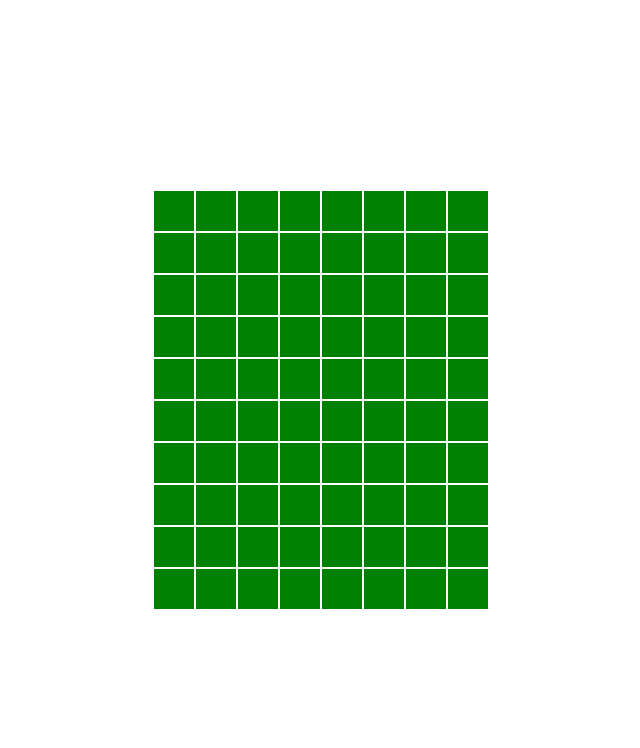
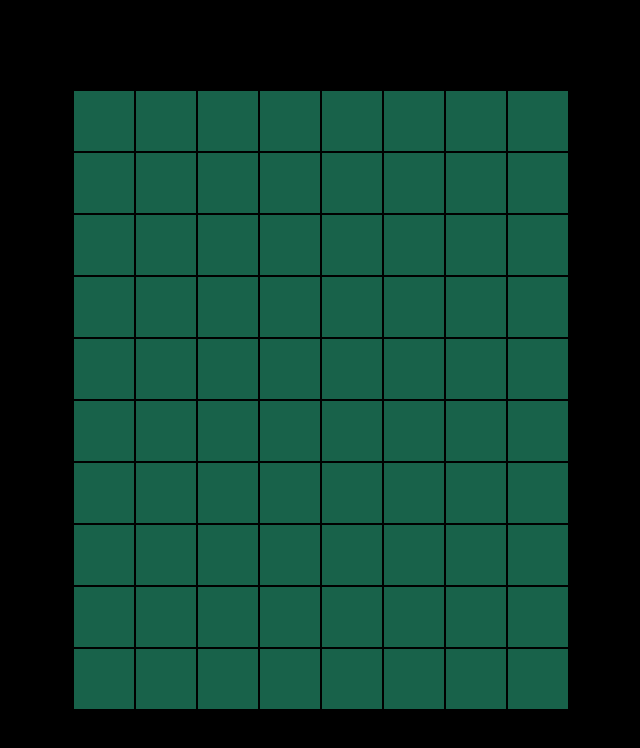
Before and after one commit to tevyt/minesweeper, a React (Create React App) app: page / in a window 1280 px wide. Shown: the top 748 px of the page, without its empty margins (319-959 px from the left). Built offline with nearby package versions, Linux system fonts and the light colour scheme.

Commit message:
feature: Creates basic style for grid.

```diff
--- a/package.json
+++ b/package.json
@@ -32,5 +32,8 @@
       "last 1 firefox version",
       "last 1 safari version"
     ]
+  },
+  "devDependencies": {
+    "node-sass": "^4.13.0"
   }
 }
--- a/src/App.tsx
+++ b/src/App.tsx
@@ -1,5 +1,5 @@
 import React from "react";
-import MineSquare from "./components/MineSquare";
+import MineSquare from "./components/mine-square/MineSquare";
 import prepareGame from "./utils/prepare-game";
 import {
   IMineSquare,
@@ -211,7 +211,8 @@ const App: React.FC = () => {
         display: "flex",
         justifyContent: "center",
         alignItems: "center",
-        height: "100vh"
+        height: "100vh",
+        backgroundColor: "black"
       }}
     >
       <div>
--- /dev/null
+++ b/src/components/mine-square/MineSquare.scss
@@ -0,0 +1,39 @@
+.mine-square {
+  background-color: #18624a;
+  width: 60px;
+  height: 60px;
+  display: flex;
+  justify-content: center;
+  align-items: center;
+  border: 1px solid black;
+  &-revealed {
+    background-color: white;
+  }
+  &-value[data-value="0"] {
+    color: #ff0004;
+  }
+  &-value[data-value="1"] {
+    color: #ff00aa;
+  }
+  &-value[data-value="2"] {
+    color: #aa00ff;
+  }
+  &-value[data-value="3"] {
+    color: #0000ff;
+  }
+  &-value[data-value="4"] {
+    color: #00a9ff;
+  }
+  &-value[data-value="5"] {
+    color: #00ffa9;
+  }
+  &-value[data-value="6"] {
+    color: #00ff00;
+  }
+  &-value[data-value="7"] {
+    color: #aaff00;
+  }
+  &-value[data-value="8"] {
+    color: #ffaa00;
+  }
+}
--- a/src/components/MineSquare.tsx
+++ b/src/components/mine-square/MineSquare.tsx
@@ -1,4 +1,6 @@
 import React from "react";
+
+import "./MineSquare.scss";
 
 export interface IMineSquareProps {
   onRevealClick: () => void;
@@ -34,16 +36,15 @@ const MineSquare: React.FunctionComponent<IMineSquareProps> = ({
 
   return (
     <div
-      style={{
-        backgroundColor: "green",
-        height: "40px",
-        width: "40px",
-        border: "1px solid white"
-      }}
+      className={`mine-square ${isRevealed && "mine-square-revealed"}`}
       onContextMenu={handleFlagClick}
       onClick={onRevealClick}
     >
-      {(isRevealed || isFlagged) && <div>{displayValue()}</div>}
+      {(isRevealed || isFlagged) && (
+        <div className="mine-square-value" data-value={value}>
+          {displayValue()}
+        </div>
+      )}
     </div>
   );
 };
```
Also changed, not shown: 1 other file (tests, documents, lock files or other folders).
